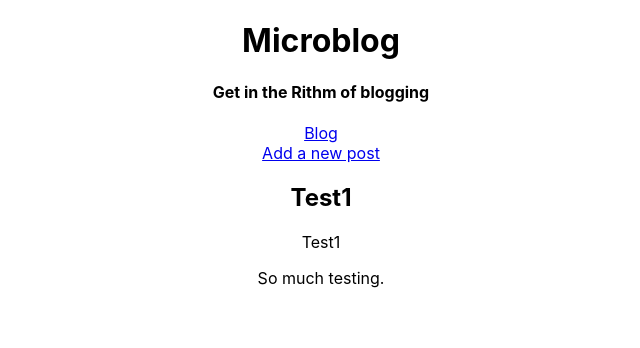
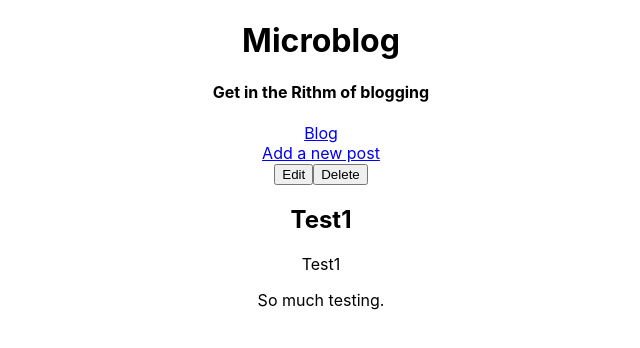
Before and after one commit to SevenSinz/redux-microblog, a React (Create React App) app: page /1 in a window 1280 px wide. Shown: the top 348 px of the page, without its empty margins (319-959 px from the left). Built offline with nearby package versions, Linux system fonts and the light colour scheme.

Commit message:
Add BlogPost details.

```diff
--- a/src/BlogPost.js
+++ b/src/BlogPost.js
@@ -1,25 +1,44 @@
 import React, { Component } from 'react';
 
-// Need: id, title, descriptio, body
 // Edit button and Delete button
 
 
 
 class BlogPost extends Component {
+    constructor(props) {
+        super(props);
+        this.state = {
+            isEditing: false
+        }
+        this.toggleIsEditing = this.toggleIsEditing.bind(this);
+    }
 
     findBlog() {
         const blogId = this.props.match.params.id;
         return this.props.blogPosts.filter(post => post.id === blogId);
     }
 
+    /** When clicked switches state isEditing between true and false.
+     * This will render either the blog post or the blog edit form. */
+    toggleIsEditing() {
+        this.setState(
+            { isEditing: this.state.isEditing ? false : true }
+        );
+    }
+
     render() {
         const blogPost = this.findBlog()[0]
-        console.log("What props?", this.props)
+        console.log("What props?", this.props);
+        console.log("What is state?", this.state);
         return (
             <div>
-                <h2> {blogPost.title} </h2>
-                <p> {blogPost.description} </p>
-                <p> {blogPost.body} </p>
+                <button onClick={this.toggleIsEditing}> Edit </button>
+                <button onClick={this.props.handleDelete}> Delete </button>
+                <div>
+                    <h2> {blogPost.title} </h2>
+                    <p> {blogPost.description} </p>
+                    <p> {blogPost.body} </p>
+                </div>
             </div>
         );
     }
```
